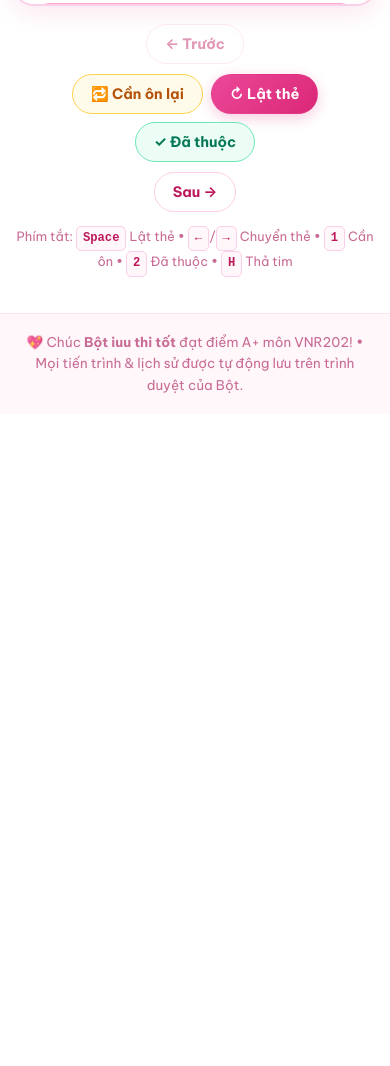
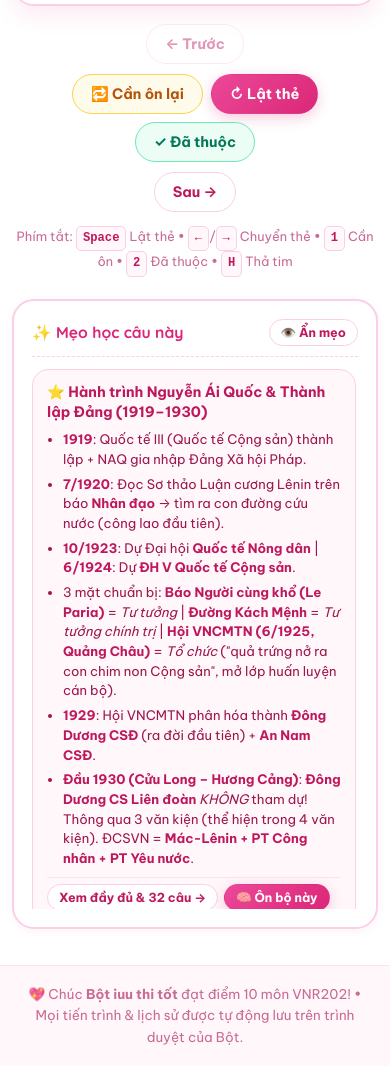
Before and after one commit to HoangLuu217/bot-iu-co-len, a plain HTML site: page index.html in a window 390 px wide. Shown: the part 840-1906 px from the top of the page. Before the commit the page ends 1254 px from the top, so only its background shows below. Drawn offline with Linux system fonts and the light colour scheme.

Commit message:
ui: move study tips out of quiz card into right sidebar

```diff
--- a/app.js
+++ b/app.js
@@ -38,7 +38,8 @@
         learnShuffleOpt: true,
         learnHighlight: true,
         bankShowAns: true,
-        bankHighlight: true
+        bankHighlight: true,
+        showTipAside: true
       }
     };
   }
@@ -280,13 +281,52 @@
     }, 80);
   }
 
-  // Delegate tip-pill clicks anywhere
+  function renderTipsSidebar(containerId, toggleBtnId, qid) {
+    const box = $(containerId);
+    const btn = $(toggleBtnId);
+    if (!box || !btn) return;
+    const shown = state.prefs.showTipAside !== false;
+    btn.textContent = shown ? '👁️ Ẩn mẹo' : '👁️ Hiện mẹo';
+    if (!shown) {
+      box.innerHTML = `<div class="tips-aside-hidden-msg">Mẹo học đang được ẩn để Bột tự kiểm tra trí nhớ.<br/>Bấm <strong>👁️ Hiện mẹo</strong> bất cứ lúc nào nhé!</div>`;
+      return;
+    }
+    const tips = Q_TO_TIPS.get(qid) || [];
+    if (!tips.length) {
+      box.innerHTML = `<div class="tips-aside-hidden-msg">Câu này chưa có mẹo liên kết.</div>`;
+      return;
+    }
+    box.innerHTML = tips
+      .map(
+        (t) => `
+      <div class="tips-aside-item">
+        <div class="tips-aside-title">${t.icon} ${escapeHtml(t.title)}</div>
+        <ul class="tips-aside-bullets">
+          ${t.bullets.map((b) => `<li>${b}</li>`).join('')}
+        </ul>
+        <div class="tips-aside-footer">
+          <button type="button" class="btn btn-soft btn-xs" data-jump-tip="${t.id}">Xem đầy đủ &amp; ${t.questionIds.length} câu →</button>
+          <button type="button" class="btn btn-primary btn-xs" data-aside-tip-learn="${t.id}">🧠 Ôn bộ này</button>
+        </div>
+      </div>`
+      )
+      .join('');
+  }
+
+  // Delegate tip-pill & sidebar tip clicks anywhere
   document.addEventListener('click', (e) => {
     const tipBtn = e.target.closest('[data-jump-tip]');
     if (tipBtn) {
       e.stopPropagation();
       closeQuestionModal();
       jumpToTip(tipBtn.dataset.jumpTip);
+      return;
+    }
+    const asideLearn = e.target.closest('[data-aside-tip-learn]');
+    if (asideLearn) {
+      e.stopPropagation();
+      const tip = TIP_BY_ID.get(asideLearn.dataset.asideTipLearn);
+      if (tip) openCustomLearn(tip.title, tip.questionIds);
       return;
     }
     const qLink = e.target.closest('[data-open-q]');
@@ -395,9 +435,7 @@
       noteEl.classList.add('hidden');
     }
 
-    const tipsHtml = buildTipPillsHtml(q.id);
-    $('fcTipsFront').innerHTML = tipsHtml;
-    $('fcTipsBack').innerHTML = tipsHtml;
+    renderTipsSidebar('fcTipsSidebar', 'fcToggleTipAsideBtn', q.id);
 
     $('fcPrevBtn').disabled = fcIdx === 0;
     $('fcNextBtn').disabled = fcIdx === fcDeck.length - 1;
@@ -517,6 +555,7 @@
     $('learnFeedback').classList.add('hidden');
     $('learnPrevBtn').disabled = learnIdx === 0;
     $('learnNextBtn').textContent = learnIdx === learnDeck.length - 1 ? 'Hoàn thành 🎉' : 'Câu tiếp theo →';
+    renderTipsSidebar('learnTipsSidebar', 'learnToggleTipAsideBtn', q.id);
   }
 
   function evaluateLearnAnswer(q, chosenKeys) {
@@ -561,7 +600,6 @@
     } else {
       noteEl.classList.add('hidden');
     }
-    $('learnFeedbackTips').innerHTML = buildTipPillsHtml(q.id);
     $('learnSessionScore').textContent = `Phiên này: ${learnSessionRight} đúng • ${learnSessionWrong} sai`;
   }
 
@@ -1163,6 +1201,14 @@
     });
 
     // Flashcard Events
+    const toggleTipAside = () => {
+      state.prefs.showTipAside = state.prefs.showTipAside === false;
+      saveState();
+      if (fcDeck.length) renderTipsSidebar('fcTipsSidebar', 'fcToggleTipAsideBtn', fcDeck[fcIdx]);
+      if (learnDeck.length) renderTipsSidebar('learnTipsSidebar', 'learnToggleTipAsideBtn', learnDeck[learnIdx]);
+    };
+    $('fcToggleTipAsideBtn').addEventListener('click', toggleTipAside);
+    $('learnToggleTipAsideBtn').addEventListener('click', toggleTipAside);
     $('fcFilters').addEventListener('click', (e) => {
       const chip = e.target.closest('.chip');
       if (!chip) return;
--- a/index.html
+++ b/index.html
@@ -119,7 +119,8 @@
         <button class="btn btn-primary" id="fcBackAllBtn">Xem tất cả 415 câu</button>
       </div>
 
-      <div id="fcStage" class="fc-stage">
+      <div id="fcStage" class="study-split-layout">
+        <div class="fc-stage">
           <div class="fc-meta-bar">
             <span class="fc-counter" id="fcCounter">Thẻ 1 / 415</span>
             <div class="fc-jump-box">
@@ -144,7 +145,6 @@
                 </div>
                 <div class="fc-question" id="fcQuestion"></div>
                 <ul class="fc-options-preview" id="fcOptionsFront"></ul>
-              <div class="fc-tips-inline" id="fcTipsFront"></div>
               </div>
 
               <div class="fc-face fc-back">
@@ -154,7 +154,6 @@
                 </div>
                 <div class="fc-answer-box" id="fcAnswerBox"></div>
                 <div class="fc-note-box hidden" id="fcNoteBox"></div>
-              <div class="fc-tips-inline" id="fcTipsBack"></div>
               </div>
             </div>
           </div>
@@ -171,7 +170,20 @@
           </div>
 
           <p class="shortcut-hint">Phím tắt: <kbd>Space</kbd> Lật thẻ • <kbd>←</kbd>/<kbd>→</kbd> Chuyển thẻ •
-          <kbd>1</kbd> Cần ôn • <kbd>2</kbd> Đã thuộc • <kbd>H</kbd> Thả tim</p>
+            <kbd>1</kbd> Cần ôn • <kbd>2</kbd> Đã thuộc • <kbd>H</kbd> Thả tim
+          </p>
+        </div>
+
+        <!-- Right Sidebar: Study Tips for current Flashcard -->
+        <aside class="tips-aside" aria-label="Mẹo học áp dụng">
+          <div class="tips-aside-card">
+            <div class="tips-aside-head">
+              <h3>✨ Mẹo học câu này</h3>
+              <button type="button" class="btn btn-soft btn-xs" id="fcToggleTipAsideBtn">👁️ Ẩn mẹo</button>
+            </div>
+            <div class="tips-aside-body" id="fcTipsSidebar"></div>
+          </div>
+        </aside>
       </div>
     </section>
 
@@ -210,7 +222,8 @@
         <button class="btn btn-primary" id="learnBackAllBtn">Học tất cả 415 câu</button>
       </div>
 
-      <div id="learnStage" class="learn-card">
+      <div id="learnStage" class="study-split-layout">
+        <div class="learn-card">
           <div class="learn-top">
             <div class="learn-progress-wrap">
               <div class="learn-progress-text">
@@ -240,7 +253,6 @@
           <div class="learn-feedback hidden" id="learnFeedback">
             <div class="feedback-title" id="learnFeedbackTitle"></div>
             <div class="feedback-note hidden" id="learnFeedbackNote"></div>
-          <div class="feedback-tips" id="learnFeedbackTips"></div>
           </div>
 
           <div class="learn-footer">
@@ -250,6 +262,18 @@
               <button class="btn btn-primary" id="learnNextBtn">Câu tiếp theo →</button>
             </div>
           </div>
+        </div>
+
+        <!-- Right Sidebar: Study Tips for current Learn Question -->
+        <aside class="tips-aside" aria-label="Mẹo học áp dụng">
+          <div class="tips-aside-card">
+            <div class="tips-aside-head">
+              <h3>✨ Mẹo học câu này</h3>
+              <button type="button" class="btn btn-soft btn-xs" id="learnToggleTipAsideBtn">👁️ Ẩn mẹo</button>
+            </div>
+            <div class="tips-aside-body" id="learnTipsSidebar"></div>
+          </div>
+        </aside>
       </div>
     </section>
 
@@ -510,7 +534,7 @@
   </main>
 
   <footer class="site-footer">
-    <p>💖 Chúc <strong>Bột iuu thi tốt</strong> đạt điểm A+ môn VNR202! • Mọi tiến trình &amp; lịch sử được tự động lưu
+    <p>💖 Chúc <strong>Bột iuu thi tốt</strong> đạt điểm 10 môn VNR202! • Mọi tiến trình &amp; lịch sử được tự động lưu
       trên trình duyệt của Bột.</p>
   </footer>
 
--- a/styles.css
+++ b/styles.css
@@ -618,10 +618,101 @@ mark.kw-hl {
   font-size: 0.82rem;
 }
 
+/* ==================== SPLIT LAYOUT WITH RIGHT TIPS SIDEBAR ==================== */
+.study-split-layout {
+  display: grid;
+  grid-template-columns: minmax(0, 1fr) 330px;
+  gap: 22px;
+  align-items: start;
+}
+
+.tips-aside-card {
+  position: sticky;
+  top: 126px;
+  background: var(--surface);
+  border: 2px solid var(--pink-200);
+  border-radius: var(--radius-lg);
+  padding: 18px;
+  box-shadow: var(--shadow-sm);
+}
+
+.tips-aside-head {
+  display: flex;
+  align-items: center;
+  justify-content: space-between;
+  gap: 8px;
+  margin-bottom: 12px;
+  padding-bottom: 10px;
+  border-bottom: 1px dashed var(--pink-200);
+}
+
+.tips-aside-head h3 {
+  font-size: 0.98rem;
+  color: var(--pink-600);
+}
+
+.tips-aside-body {
+  display: flex;
+  flex-direction: column;
+  gap: 12px;
+  max-height: 540px;
+  overflow-y: auto;
+  padding-right: 2px;
+}
+
+.tips-aside-item {
+  background: var(--bg-soft);
+  border: 1px solid var(--pink-200);
+  border-radius: var(--radius-md);
+  padding: 12px 14px;
+  display: flex;
+  flex-direction: column;
+  gap: 8px;
+}
+
+.tips-aside-title {
+  font-weight: 700;
+  font-size: 0.9rem;
+  color: var(--pink-700);
+  line-height: 1.4;
+}
+
+.tips-aside-bullets {
+  margin: 0;
+  padding-left: 16px;
+  display: flex;
+  flex-direction: column;
+  gap: 5px;
+  font-size: 0.82rem;
+  color: var(--text-strong);
+  line-height: 1.5;
+}
+
+.tips-aside-bullets li b {
+  color: var(--pink-700);
+}
+
+.tips-aside-footer {
+  display: flex;
+  flex-wrap: wrap;
+  gap: 6px;
+  padding-top: 6px;
+  border-top: 1px solid var(--border);
+}
+
+.tips-aside-hidden-msg {
+  text-align: center;
+  padding: 18px 10px;
+  font-size: 0.84rem;
+  color: var(--text-muted);
+  background: var(--bg-soft);
+  border-radius: var(--radius-sm);
+  border: 1px dashed var(--pink-200);
+}
+
 /* ==================== TAB 1: FLASHCARDS ==================== */
 .fc-stage {
-  max-width: 820px;
-  margin: 0 auto;
+  width: 100%;
 }
 
 .fc-meta-bar {
@@ -841,8 +932,7 @@ kbd {
 
 /* ==================== TAB 2: LEARN MODE ==================== */
 .learn-card {
-  max-width: 820px;
-  margin: 0 auto;
+  width: 100%;
   background: var(--surface);
   border: 2px solid var(--pink-200);
   border-radius: var(--radius-lg);
@@ -2045,6 +2135,15 @@ kbd {
 }
 
 /* ==================== RESPONSIVE ==================== */
+@media (max-width: 960px) {
+  .study-split-layout {
+    grid-template-columns: 1fr;
+  }
+  .tips-aside-card {
+    position: static;
+  }
+}
+
 @media (max-width: 900px) {
   .exam-active-layout {
     grid-template-columns: 1fr;
```
Lines whose indentation alone changed are shown as unchanged.
